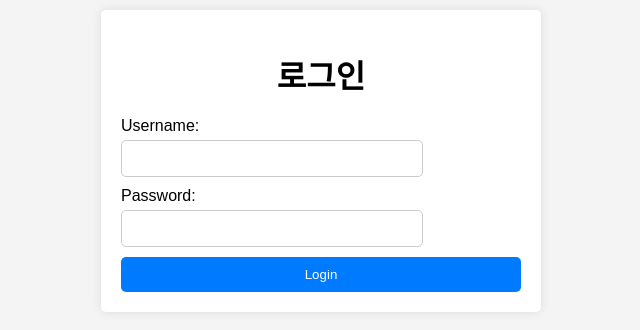
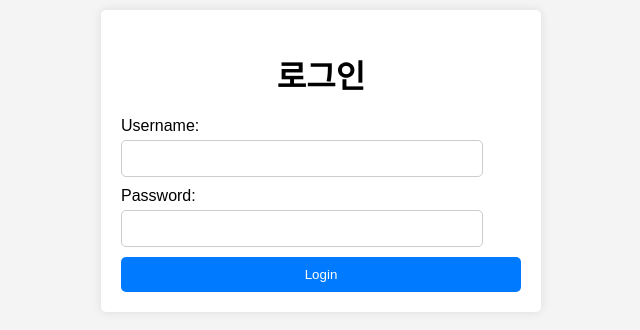
Before and after one commit to rough77/rough, a plain HTML site: page login.html in a window 1280 px wide. Shown: the part 190-520 px from the top of the page, 319-959 px from the left. Drawn offline with Linux system fonts and the light colour scheme.

Commit message:
Update styles.css

```diff
--- a/styles.css
+++ b/styles.css
@@ -26,7 +26,7 @@ body {
 }
 
 #login-form input {
-    width: 70%;
+    width: 85%;
     padding: 10px;
     margin-bottom: 10px;
     border: 1px solid #ccc;
```
